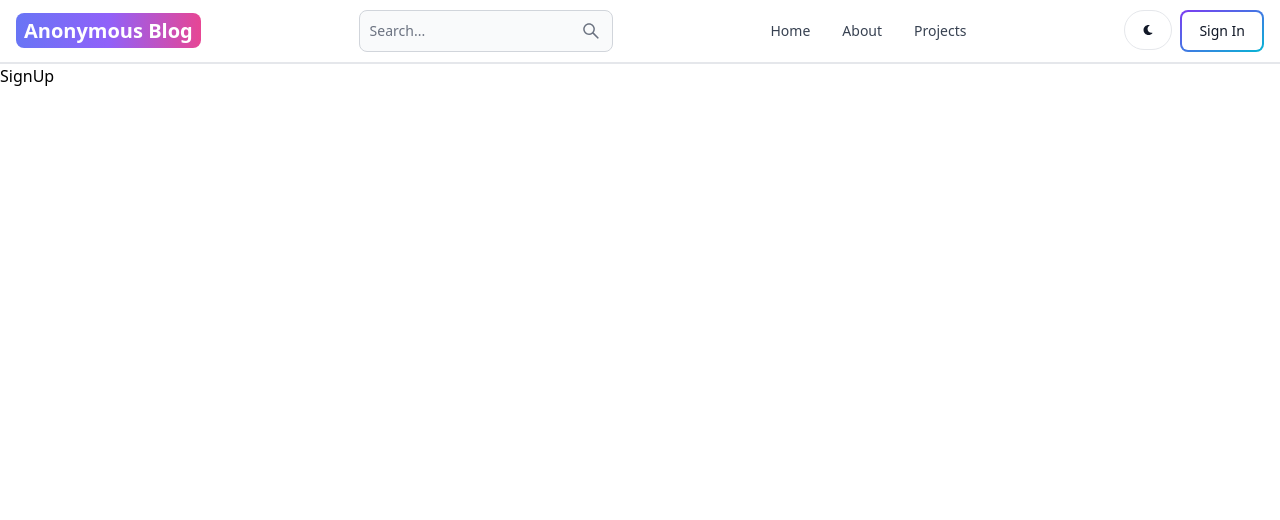
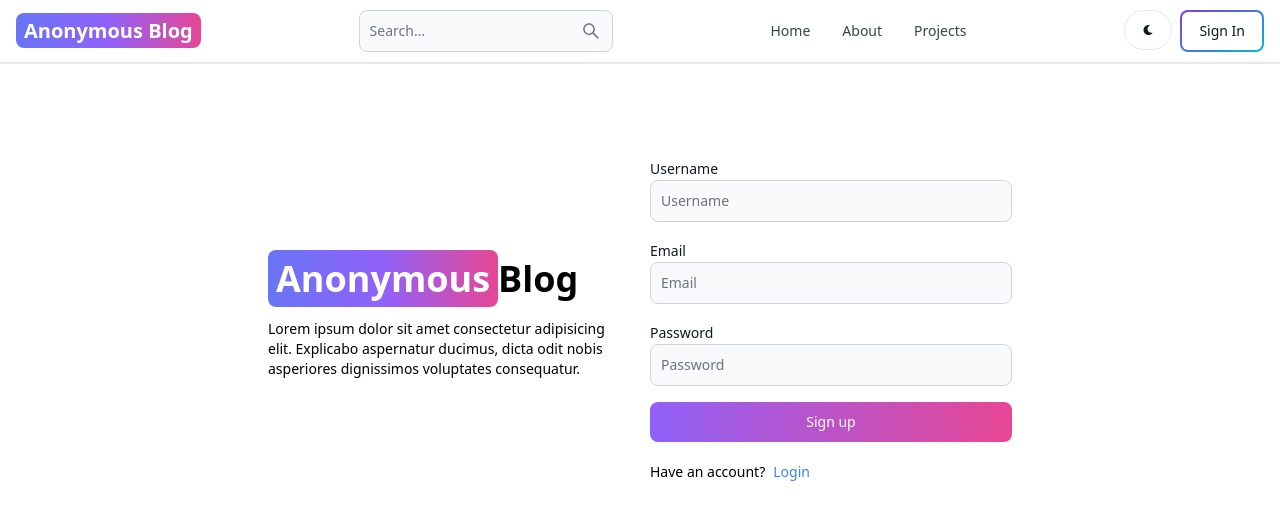
Before and after one commit to rayray1/mern-blog, a React (Vite) app in the folder client/: page /sign-up in a window 1280 px wide. Shown: the top 520 px of the page. Built offline with nearby package versions, Linux system fonts and the light colour scheme.

Commit message:
added signup page ui

```diff
--- a/client/src/pages/SignUp.jsx
+++ b/client/src/pages/SignUp.jsx
@@ -1,7 +1,52 @@
-import React from 'react'
+import { Link } from "react-router-dom";
+import { Button, Label } from "flowbite-react";
+import { TextInput } from "flowbite-react";
 
 export default function SignUp() {
-  return (
-    <div>SignUp</div>
-  )
+	return (
+		<div className='min-h-screen mt-20'>
+			<div className='flex flex-col max-w-3xl gap-5 p-3 mx-auto md:flex-row md:items-center'>
+				{/* left side */}
+				<div className='flex-1'>
+					<Link to='/' className='text-4xl font-bold dark:text-white'>
+						<span className='px-2 py-1 text-white rounded-lg bg-gradient-to-r from-indigo-500 via-purple-500 to-pink-500'>
+							Anonymous
+						</span>
+						Blog
+					</Link>
+					<p className='mt-5 text-sm'>
+						Lorem ipsum dolor sit amet consectetur adipisicing elit. Explicabo
+						aspernatur ducimus, dicta odit nobis asperiores dignissimos
+						voluptates consequatur.
+					</p>
+				</div>
+				<div className='flex-1'>
+					{/* right side */}
+					<form className='flex flex-col gap-4'>
+						<div>
+							<Label value='Username' />
+							<TextInput type='text' placeholder='Username' id='username' />
+						</div>
+						<div>
+							<Label value='Email' />
+							<TextInput type='text' placeholder='Email' id='email' />
+						</div>
+						<div>
+							<Label value='Password' />
+							<TextInput type='text' placeholder='Password' id='password' />
+						</div>
+						<Button gradientDuoTone='purpleToPink' type='submit'>
+							Sign up
+						</Button>
+					</form>
+					<div class='flex gap-2 text-sm mt-5'>
+						<span>Have an account?</span>
+						<Link to='/sign-in' className='text-blue-500 hover:underline'>
+							Login
+						</Link>
+					</div>
+				</div>
+			</div>
+		</div>
+	);
 }
```
